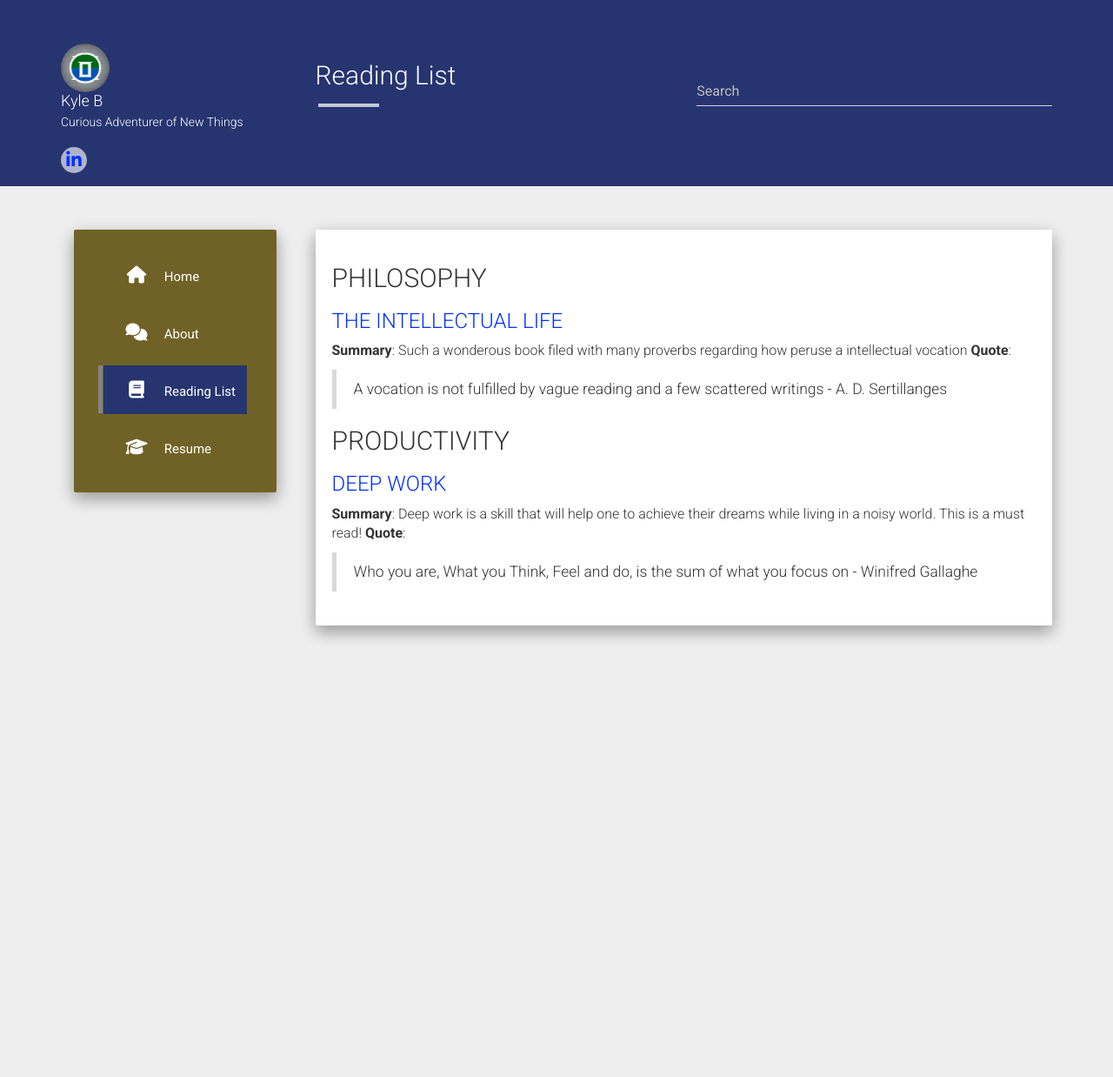
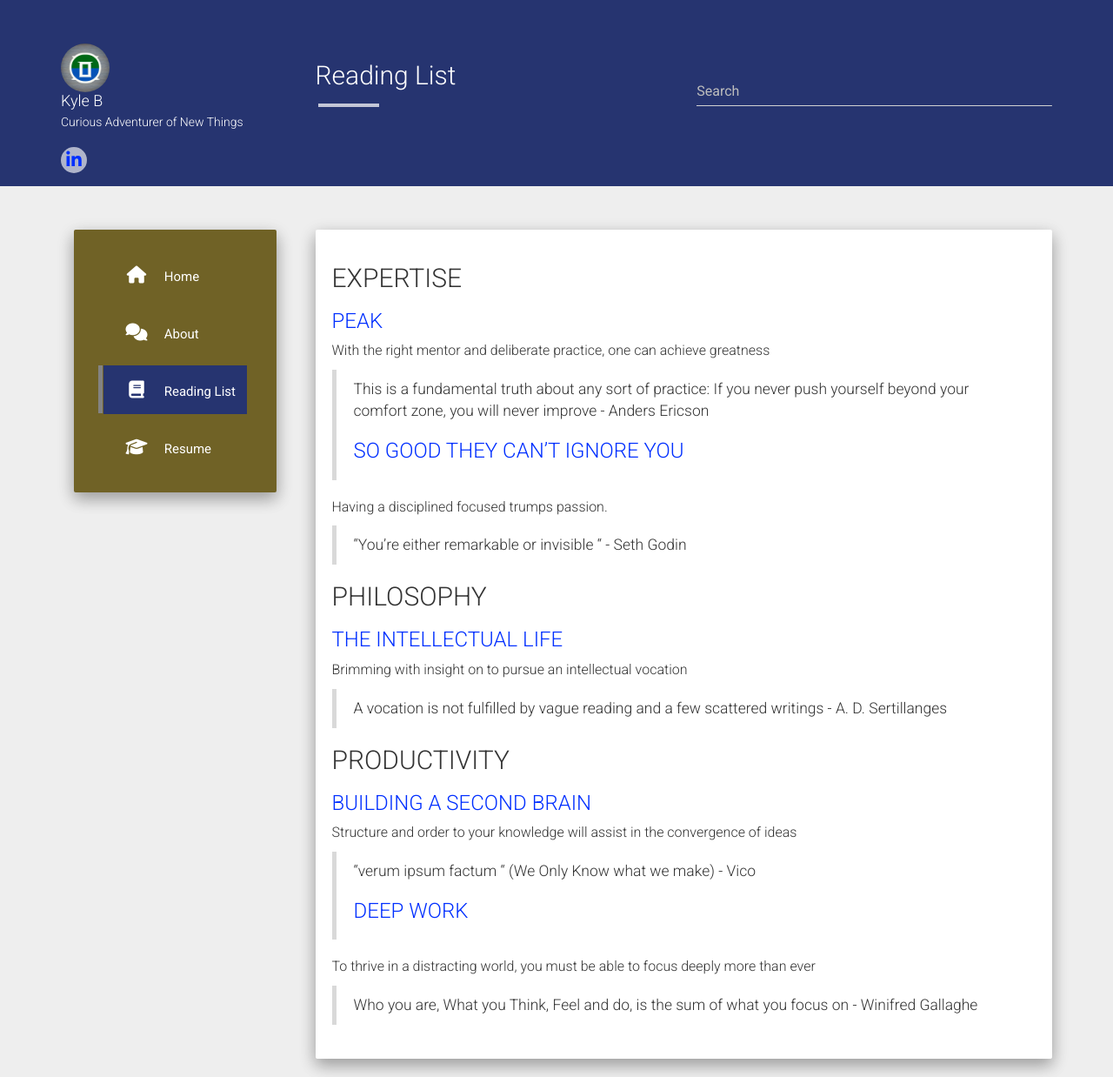
Before and after one commit to azotheblue/blog, a Jekyll site: the page built from readinglist.md, in a window 1280 px wide. Shown: the whole page at 87% size. Built offline with Jekyll 4.4.1, drawn with Linux system fonts in a browser that asks for light colours; nearby versions of some CDN libraries; before the commit the page ends 900 px from its top, so only the background shows below that.

Commit message:
Update readinglist.md

```diff
--- a/readinglist.md
+++ b/readinglist.md
@@ -3,18 +3,35 @@ layout: page
 title: Reading List
 permalink: /readinglist/
 ---
+## EXPERTISE
+
+### [PEAK](https://a.co/d/40STZOB)
+
+With the right mentor and deliberate practice, one can achieve greatness
+
+> This is a fundamental truth about any sort of practice: If you never push yourself beyond your comfort zone, you will never improve - Anders Ericson
+### [SO GOOD THEY CAN'T IGNORE YOU](https://www.amazon.com/Good-They-Cant-Ignore-You/dp/1455509124)
+
+Having a disciplined focused trumps passion.
+
+> "You're either remarkable or invisible " - Seth Godin
 
 ## PHILOSOPHY
 
 ### [THE INTELLECTUAL LIFE](https://www.amazon.com/Intellectual-Life-Spirit-Conditions-Methods/dp/0813206464)
-**Summary**:  Such a wonderous book filed with many proverbs regarding how peruse a intellectual vocation
-**Quote**:
+
+Brimming with insight on to pursue an intellectual vocation
+
 > A vocation is not fulfilled by vague reading and a few scattered writings - A. D. Sertillanges
 
 ## PRODUCTIVITY
+### [BUILDING A SECOND BRAIN](https://a.co/d/6aG4rNe)
 
+Structure and order to your knowledge will assist in the convergence of ideas
+
+> "verum ipsum factum " (We Only Know what we make) - Vico
 ### [DEEP WORK](https://www.amazon.com/Deep-Work-Focused-Success-Distracted/dp/1455586692)
-**Summary**: Deep work is a skill that will help one to achieve their dreams while living in a noisy world.  This is a must read!
-**Quote**:
+
+To thrive in a distracting world, you must be able to focus deeply more than ever
 
 >  Who you are, What you Think, Feel and do, is the sum of what you focus on - Winifred Gallaghe
```
